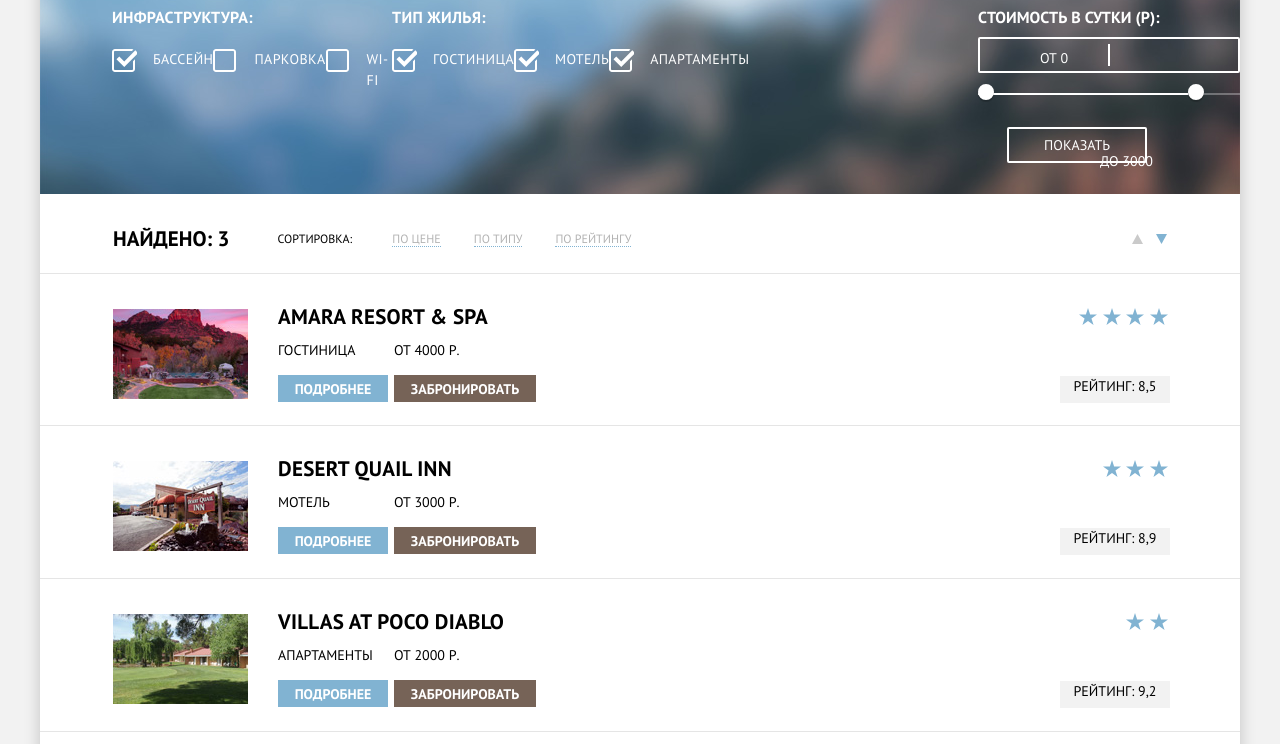
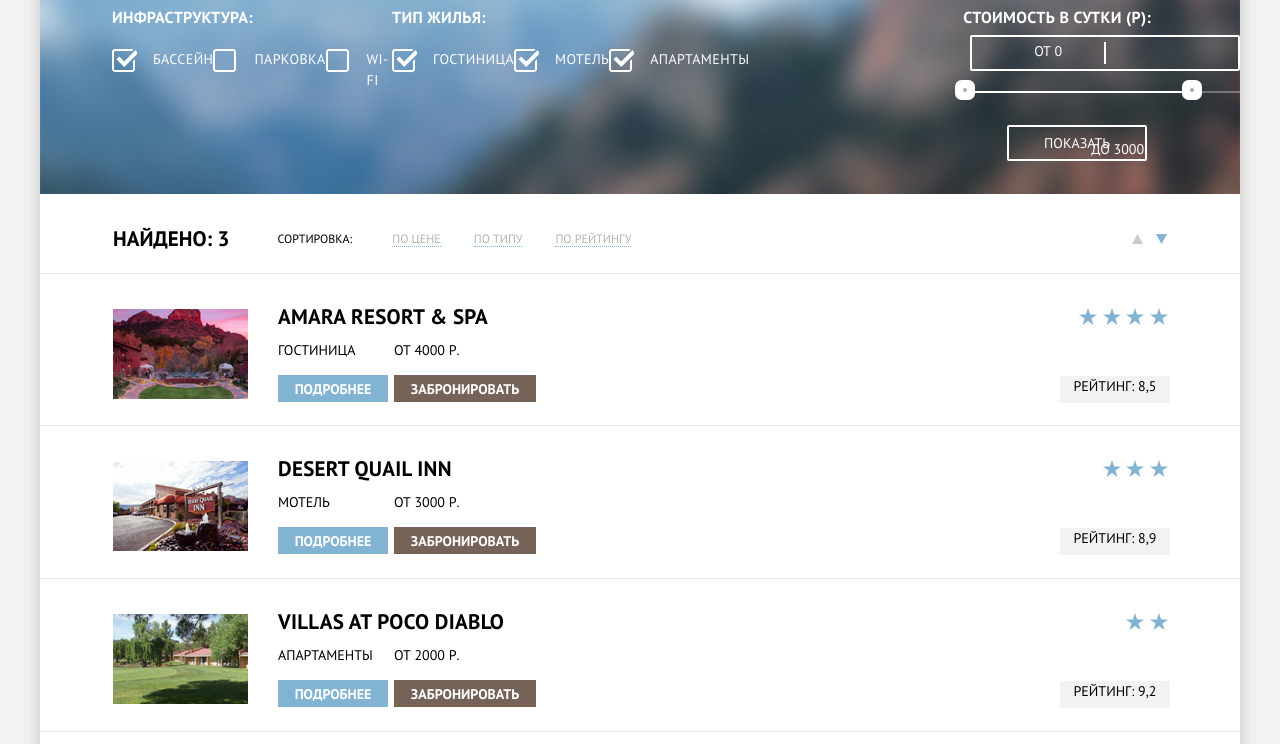
Before and after one commit to nevalashka/20411-sedona, a plain HTML site: page hotels.html in a window 1280 px wide. Shown: the part 79-823 px from the top of the page. Drawn offline with Linux system fonts and the light colour scheme.

Commit message:
коммит

```diff
--- a/css/style.css
+++ b/css/style.css
@@ -566,8 +566,8 @@
 
 }
 .filter-range {
-    margin-left: 260px;
-    width: 300px;
+    margin-left: 245px;
+    width: 317px;
     color: #ffffff;
     text-transform: uppercase;
 }
@@ -576,11 +576,14 @@
     font-weight: 600;
     font-size: 16px;
     line-height: 21px;
+    letter-spacing: .3px;
 }
 .price-controls {
     position: relative;
     height: 36px;
     margin-bottom: 20px;
+    margin-left: 7px;
+    margin-top: -2px;
     font-size: 0;
     border: 2px solid #ffffff;
     border-radius: 2px;
@@ -603,12 +606,14 @@
     cursor: pointer;
 }
 .price-controls .min-price {
-    width: 90px;
-    padding-left: 60px;
+    width: 92px;
+    padding-left: 62px;
+    margin-top: -5px;
 }
 .price-controls .max-price {
     width: 180px;
-    padding-left: 120px;
+    padding-left: 119px;
+    margin-top: -5px;
 }
 .price-controls input {
     width: 50px;
@@ -634,13 +639,13 @@
 
 .range-toggle {
     position: absolute;
-    top: -9px;
+    top: -3px;
+    left: 8px;
     width: 4px;
     height: 4px;
     background: #ababab;
-    border: 8px solid #ffffff;
     border-radius: 50%;
-    box-shadow: 0 2px 1px 0 rgba(0, 1, 1, 0.2);
+    box-shadow: 0 0px 0px 8px #fff;
     cursor: pointer;
 }
 .range-toggle:hover {
@@ -650,7 +655,7 @@
     left: 0;
 }
 .range-toggle-max {
-    left: 80%;
+    left: 82%;
 }
 .btn-transparent {
     display: block;
```
